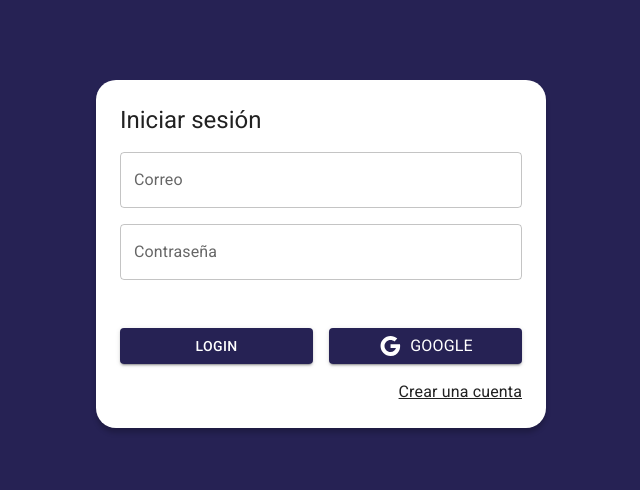
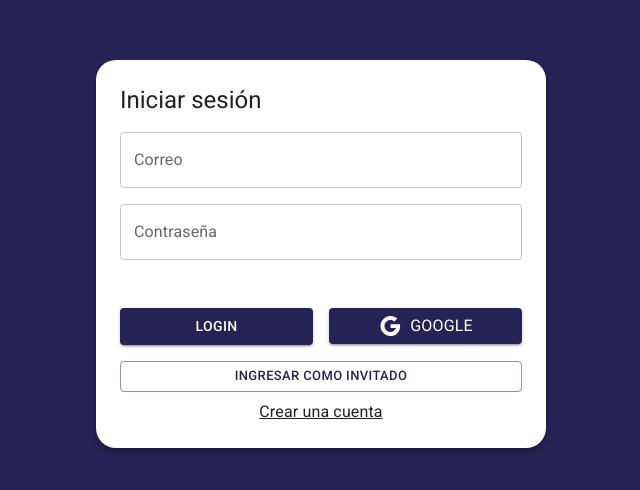
Before and after one commit to carloscarrete/jvx-v2, a React (Vite) app: page /auth/login in a window 1280 px wide. Shown: the part 146-636 px from the top of the page, without its empty margins (319-959 px from the left). Built offline with nearby package versions, Linux system fonts and the light colour scheme; no server answers.

Commit message:
invited user test

```diff
--- a/src/auth/pages/LoginPage.jsx
+++ b/src/auth/pages/LoginPage.jsx
@@ -16,13 +16,13 @@ const formData = {
 
 const LoginPage = () => {
 
-  const { status, errorMessage} = useSelector(state => state.auth);
+  const { status, errorMessage } = useSelector(state => state.auth);
 
   const dispatch = useDispatch();
 
   const [values, handleInputchange] = useForms(formData);
 
-  const isAuthenticated = useMemo(()=> status==='checking', [status]);
+  const isAuthenticated = useMemo(() => status === 'checking', [status]);
 
   const { email, password } = values;
 
@@ -35,15 +35,19 @@ const LoginPage = () => {
     dispatch(startGoogleSignIn());
   }
 
+  const loginTestUser = () => {
+    dispatch(startLoginWithEmailAndPassword('usuario@prueba.com', '12345678'));
+  }
+
   return (
     <AuthLayout title="Iniciar sesión">
-      <form onSubmit={onLogin}>
+      <form aria-label='submit-form' onSubmit={onLogin}>
         <Grid container>
           <Grid item sx={{ mt: 2 }} xs={12}>
             <TextField label="Correo" placeholder="tucorreo@gmail.com" type="email" fullWidth name='email' onChange={handleInputchange} value={email} />
           </Grid>
           <Grid item sx={{ mt: 2 }} xs={12}>
-            <TextField label="Contraseña" placeholder="tu-contraseña" type="password" fullWidth name="password" onChange={handleInputchange} value={password} />
+            <TextField label="Contraseña" placeholder="tu-contraseña" type="password" fullWidth name="password" onChange={handleInputchange} value={password} inputProps={{ 'data-testid': 'password' }} />
           </Grid>
         </Grid>
 
@@ -63,17 +67,32 @@ const LoginPage = () => {
             </Button>
           </Grid>
           <Grid item xs={12} sm={6}>
-            <Button variant='contained' fullWidth onClick={onGoogleLogin} disabled={isAuthenticated}>
+            <Button aria-label='google-btn' variant='contained' fullWidth onClick={onGoogleLogin} disabled={isAuthenticated} >
               <Google />
               <Typography sx={{ ml: 1 }}>Google</Typography>
             </Button>
           </Grid>
         </Grid>
 
-        <Grid container direction="row" justifyContent='end'>
+        <Grid spacing={2} >
+          {/* <Button variant='outlined' size='small' onClick={loginTestUser}>
+            Ingresar como invitado
+          </Button> */}
+          <Grid xs={12}>
+            <Button xs={2} variant='outlined' size='small' onClick={loginTestUser} fullWidth={true}>
+              Ingresar como invitado
+            </Button>
+          </Grid>
+        </Grid>
+
+        <Grid container direction="row" justifyContent='center' alignItems='center' sx={{ display: 'flex', gap: 2, mt: 1 }}>
           <Link component={RouterLink} to='/auth/register' color='inherit'>
             Crear una cuenta
           </Link>
+          {/*  <Button variant='outlined' size='small' onClick={loginTestUser}>
+            Ingresar como invitado
+          </Button> */}
+
         </Grid>
 
       </form>
```
